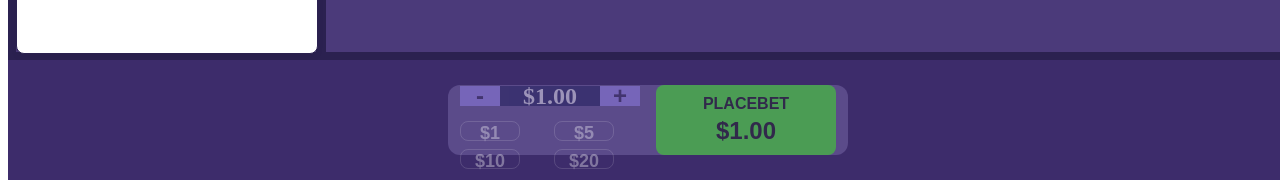
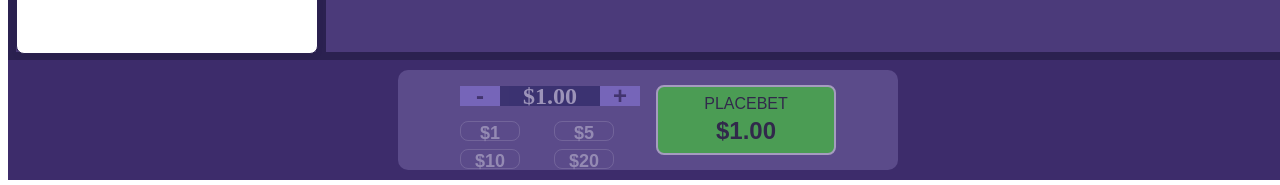
Before and after one commit to danielpnegamedev/frontend-challenge, a React (Vite) app: page / in a window 1280 px wide. Shown: the part 628-813 px from the top of the page. Built offline with nearby package versions, Linux system fonts and the light colour scheme; no server answers.

Commit message:
Controls visual improvement

```diff
--- a/src/components/Controls/index.tsx
+++ b/src/components/Controls/index.tsx
@@ -91,7 +91,7 @@ export function Controls() {
   // O texto do label segue a mesma regra: se estiver esperando, exibe "PLACEBET"
   const label =
     buttonStatus === "placebet"
-      ? "PLACEBET"
+      ? "PLACE BET"
       : buttonStatus === "cancel"
       ? "CANCEL"
       : buttonStatus === "cashout"
--- a/src/components/Controls/styles.ts
+++ b/src/components/Controls/styles.ts
@@ -1,10 +1,10 @@
 import styled from "styled-components";
 
 export const Wrapper = styled.div`
-  width: 400px;
-  height: 70px;
+  width: 500px;
+  height: 100px;
   background: #5b4b8a;
-  border-radius: 12px;
+  border-radius: 10px;
   display: flex;
   justify-content: center;
   align-items: center;
@@ -62,6 +62,7 @@ export const BetValuesGrid = styled.div`
   display: grid;
   grid-template-columns: repeat(2, 1fr);
   gap: 8px;
+
 `;
 
 export const BetValueBtn = styled.button`
@@ -92,7 +93,8 @@ export const PlaceBetBtn = styled.button<{ variant?: 'place' | 'cancel' | 'casho
   margin-left: 16px;
   width: 180px;
   height: 70px;
-  border: none;
+  border: 2px solid #ffffff;
+  box-sizing: border-box;
   border-radius: 8px;
   display: flex;
   flex-direction: column;
@@ -100,16 +102,14 @@ export const PlaceBetBtn = styled.button<{ variant?: 'place' | 'cancel' | 'casho
   align-items: center;
   cursor: pointer;
 
-  /* Mantém apenas as cores originais dos botões */
   background: ${({ variant }) =>
     variant === 'place' ? '#39ff14' :
     variant === 'cancel' ? '#ff4d4d' : '#ffd700'};
 
   color: black;
-  font-weight: bold;
+
   transition: opacity 0.3s ease, transform 0.1s ease;
 
-  /* Quando o estado for waiting, ele simplesmente aplica a opacidade e bloqueia eventos */
   ${({ isWaiting }) => isWaiting && `
     opacity: 0.45;
     pointer-events: none;
@@ -123,7 +123,7 @@ export const PlaceBetBtn = styled.button<{ variant?: 'place' | 'cancel' | 'casho
 
 export const PlaceBetLabel = styled.div`
   font-size: 16px;
-  font-weight: bold;
+
   text-transform: uppercase;
 `;
 
--- a/src/components/styles.ts
+++ b/src/components/styles.ts
@@ -44,6 +44,7 @@ export const BetsPanel = styled.div`
 `;
 
 export const BottomPanel = styled.div`
+  width: 100%; /* Garante que o painel de baixo use toda a largura disponível */
   height: 120px;
   background: #3d2c6b;
   display: flex;
```
